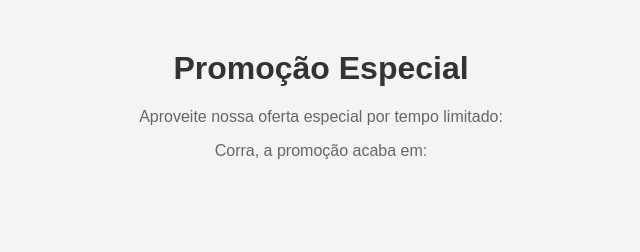
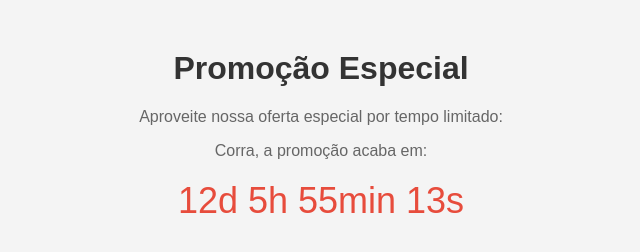
Before and after one commit to ggalbreicht/Promo-o-An-ncio, a plain HTML site: page index.html in a window 1280 px wide. Shown: the whole page, without its empty margins (319-959 px from the left). Drawn offline with Linux system fonts and the light colour scheme.

Commit message:
05/05/24

```diff
--- a/index.html
+++ b/index.html
@@ -12,8 +12,8 @@
   <div class="container">
     <h1>Promoção Especial</h1>
     <p>Aproveite nossa oferta especial por tempo limitado:</p>
+    <p>Corra, a promoção acaba em:</p>
     <div class="contador"></div>
-    <p>Corra, a promoção acaba em:</p>
   </div>
   <script src="script.js"></script>
 </body>
--- a/script.js
+++ b/script.js
@@ -0,0 +1,28 @@
+const contador = document.querySelector(".contador");
+
+const dataFinal = new Date('2024-05-17T23:59:59');
+
+function atualizarContador() {
+  const hoje = new Date();
+  const intervaloTempo = dataFinal - hoje;
+
+  if(intervaloTempo <=0) {
+    contador.textContent = "Promoção encerrada!";
+  } else {
+
+    const dias = Math.floor(intervaloTempo / (1000 * 60 * 60 * 24));
+
+    const horas = Math.floor((intervaloTempo % (1000 * 60 * 60 * 24)) / (1000 * 60 * 60));
+
+    const minutos = Math.floor((intervaloTempo % (1000 * 60 * 60) / (1000 * 60)));
+
+   const segundos = Math.floor((intervaloTempo % (1000 * 60)) / 1000);
+
+
+    contador.textContent = dias + "d " + horas + "h " + minutos + "min " + segundos + "s";
+  }
+}
+
+setInterval(atualizarContador, 1000);
+
+atualizarContador ();
--- a/style.css
+++ b/style.css
@@ -17,3 +17,10 @@ h1{
 p{
   color: #666666;
 }
+
+
+.contador{
+  font-size: 36px;
+  color: #e74c3c;
+  margin-top: 20px;
+}
```
